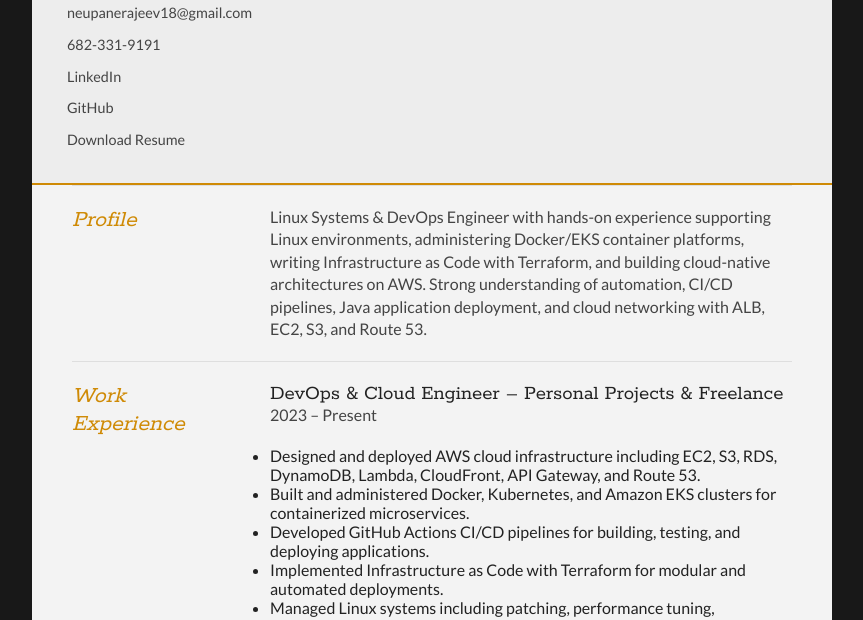
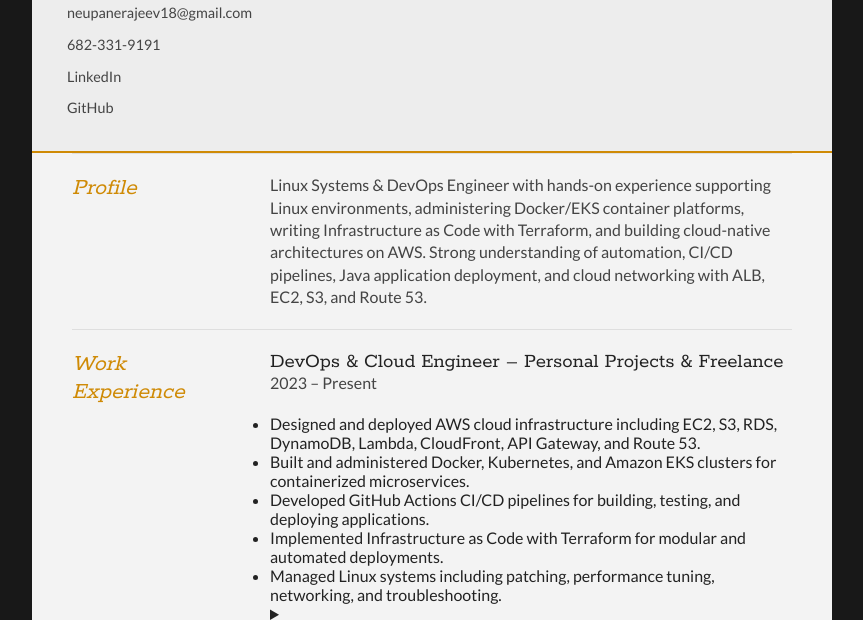
Before and after one commit to razeve/test-cloudresume, a website: page Frontend/first.html in a window 1280 px wide. Shown: the part 153-773 px from the top of the page, without its empty margins (208-1071 px from the left). Drawn offline with Linux system fonts and the light colour scheme; no server answers; a script that the page names is missing.

Commit message:
removed downaload

```diff
--- a/Frontend/first.html
+++ b/Frontend/first.html
@@ -27,7 +27,7 @@
                 <li>682-331-9191</li>
                 <li><a href="https://www.linkedin.com/in/rajeev-neupane" target="_blank">LinkedIn</a></li>
                 <li><a href="https://github.com/razeve" target="_blank">GitHub</a></li>
-                <li><a href="Rajeev Neupane-cloud-resume.pdf" target="_blank" download="Rajeev Neupane-cloud-resume.pdf">Download Resume</a></li>
+
             </ul>
         </div>
         <div class="clear"></div>
```
